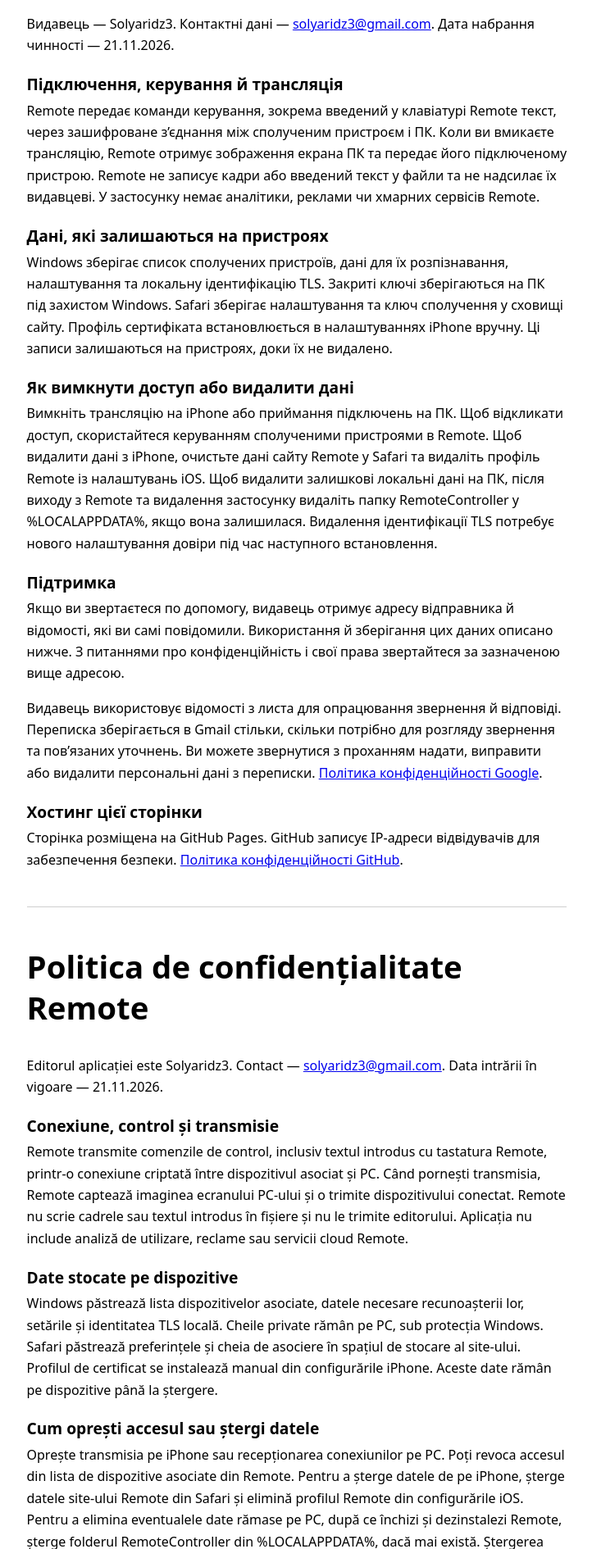
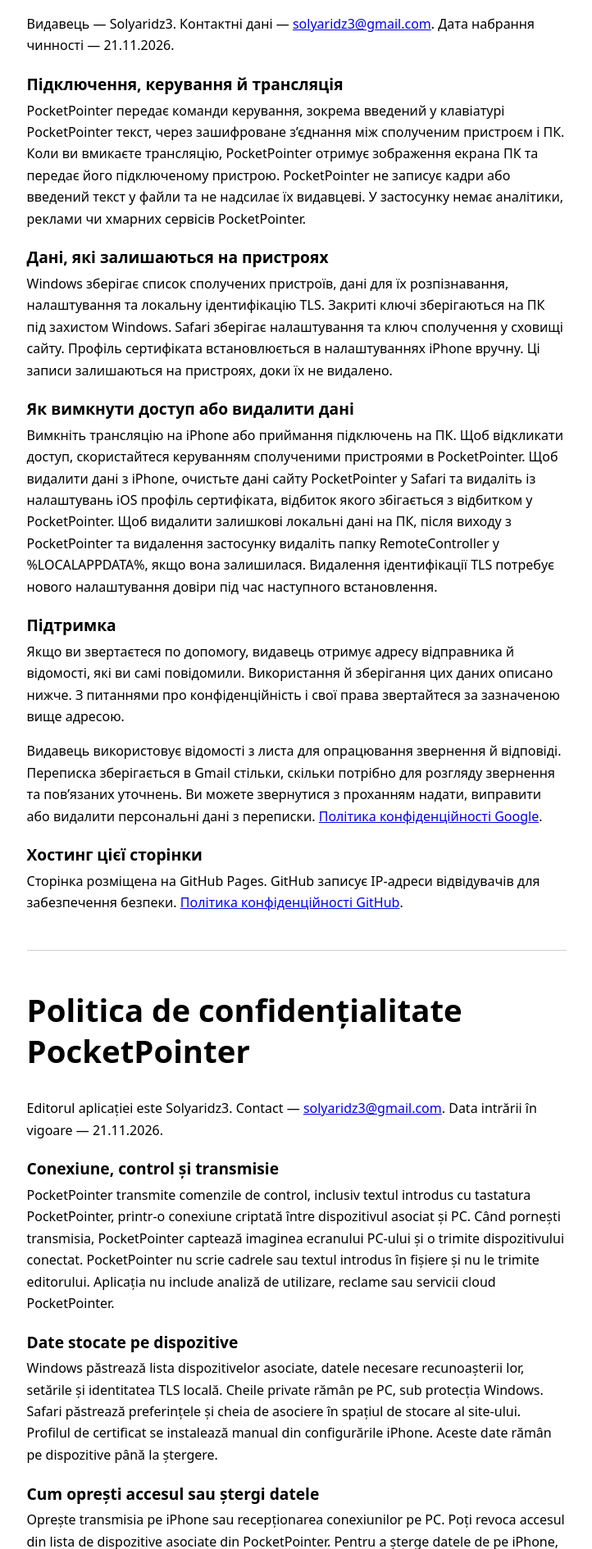
Before and after one commit to Solyaridz3/remote-privacy, a plain HTML site: page index.html in a window 1280 px wide. Shown: the part 219-2109 px from the top of the page at 82% size, without its empty margins (278-1000 px from the left). Drawn offline with Linux system fonts and the light colour scheme.

Commit message:
Rename Remote to PocketPointer

```diff
--- a/index.html
+++ b/index.html
@@ -3,7 +3,7 @@
 <head>
   <meta charset="utf-8">
   <meta name="viewport" content="width=device-width, initial-scale=1">
-  <title>Remote · Конфіденційність / Confidențialitate</title>
+  <title>PocketPointer · Конфіденційність / Confidențialitate</title>
   <style>
     :root { color-scheme: light dark; font-family: system-ui, sans-serif; }
     body { margin: 0; }
@@ -21,14 +21,14 @@
 <main>
   <nav aria-label="Мова / Limbă"><a href="#uk" lang="uk">Українська</a> · <a href="#ro" lang="ro">Română</a></nav>
   <section id="uk" lang="uk">
-    <h1>Політика конфіденційності Remote</h1>
+    <h1>Політика конфіденційності PocketPointer</h1>
     <p>Видавець — Solyaridz3. Контактні дані — <a href="mailto:solyaridz3@gmail.com">solyaridz3@gmail.com</a>. Дата набрання чинності — <time datetime="2026-11-21">21.11.2026</time>.</p>
     <h2>Підключення, керування й трансляція</h2>
-    <p>Remote передає команди керування, зокрема введений у клавіатурі Remote текст, через зашифроване з’єднання між сполученим пристроєм і ПК. Коли ви вмикаєте трансляцію, Remote отримує зображення екрана ПК та передає його підключеному пристрою. Remote не записує кадри або введений текст у файли та не надсилає їх видавцеві. У застосунку немає аналітики, реклами чи хмарних сервісів Remote.</p>
+    <p>PocketPointer передає команди керування, зокрема введений у клавіатурі PocketPointer текст, через зашифроване з’єднання між сполученим пристроєм і ПК. Коли ви вмикаєте трансляцію, PocketPointer отримує зображення екрана ПК та передає його підключеному пристрою. PocketPointer не записує кадри або введений текст у файли та не надсилає їх видавцеві. У застосунку немає аналітики, реклами чи хмарних сервісів PocketPointer.</p>
     <h2>Дані, які залишаються на пристроях</h2>
     <p>Windows зберігає список сполучених пристроїв, дані для їх розпізнавання, налаштування та локальну ідентифікацію TLS. Закриті ключі зберігаються на ПК під захистом Windows. Safari зберігає налаштування та ключ сполучення у сховищі сайту. Профіль сертифіката встановлюється в налаштуваннях iPhone вручну. Ці записи залишаються на пристроях, доки їх не видалено.</p>
     <h2>Як вимкнути доступ або видалити дані</h2>
-    <p>Вимкніть трансляцію на iPhone або приймання підключень на ПК. Щоб відкликати доступ, скористайтеся керуванням сполученими пристроями в Remote. Щоб видалити дані з iPhone, очистьте дані сайту Remote у Safari та видаліть профіль Remote із налаштувань iOS. Щоб видалити залишкові локальні дані на ПК, після виходу з Remote та видалення застосунку видаліть папку RemoteController у %LOCALAPPDATA%, якщо вона залишилася. Видалення ідентифікації TLS потребує нового налаштування довіри під час наступного встановлення.</p>
+    <p>Вимкніть трансляцію на iPhone або приймання підключень на ПК. Щоб відкликати доступ, скористайтеся керуванням сполученими пристроями в PocketPointer. Щоб видалити дані з iPhone, очистьте дані сайту PocketPointer у Safari та видаліть із налаштувань iOS профіль сертифіката, відбиток якого збігається з відбитком у PocketPointer. Щоб видалити залишкові локальні дані на ПК, після виходу з PocketPointer та видалення застосунку видаліть папку RemoteController у %LOCALAPPDATA%, якщо вона залишилася. Видалення ідентифікації TLS потребує нового налаштування довіри під час наступного встановлення.</p>
     <h2>Підтримка</h2>
     <p>Якщо ви звертаєтеся по допомогу, видавець отримує адресу відправника й відомості, які ви самі повідомили. Використання й зберігання цих даних описано нижче. З питаннями про конфіденційність і свої права звертайтеся за зазначеною вище адресою.</p>
     <p>Видавець використовує відомості з листа для опрацювання звернення й відповіді. Переписка зберігається в Gmail стільки, скільки потрібно для розгляду звернення та пов’язаних уточнень. Ви можете звернутися з проханням надати, виправити або видалити персональні дані з переписки. <a href="https://policies.google.com/privacy">Політика конфіденційності Google</a>.</p>
@@ -36,14 +36,14 @@
     <p>Сторінка розміщена на GitHub Pages. GitHub записує IP-адреси відвідувачів для забезпечення безпеки. <a href="https://docs.github.com/en/site-policy/privacy-policies/github-general-privacy-statement">Політика конфіденційності GitHub</a>.</p>
   </section>
   <section id="ro" lang="ro">
-    <h1>Politica de confidențialitate Remote</h1>
+    <h1>Politica de confidențialitate PocketPointer</h1>
     <p>Editorul aplicației este Solyaridz3. Contact — <a href="mailto:solyaridz3@gmail.com">solyaridz3@gmail.com</a>. Data intrării în vigoare — <time datetime="2026-11-21">21.11.2026</time>.</p>
     <h2>Conexiune, control și transmisie</h2>
-    <p>Remote transmite comenzile de control, inclusiv textul introdus cu tastatura Remote, printr-o conexiune criptată între dispozitivul asociat și PC. Când pornești transmisia, Remote captează imaginea ecranului PC-ului și o trimite dispozitivului conectat. Remote nu scrie cadrele sau textul introdus în fișiere și nu le trimite editorului. Aplicația nu include analiză de utilizare, reclame sau servicii cloud Remote.</p>
+    <p>PocketPointer transmite comenzile de control, inclusiv textul introdus cu tastatura PocketPointer, printr-o conexiune criptată între dispozitivul asociat și PC. Când pornești transmisia, PocketPointer captează imaginea ecranului PC-ului și o trimite dispozitivului conectat. PocketPointer nu scrie cadrele sau textul introdus în fișiere și nu le trimite editorului. Aplicația nu include analiză de utilizare, reclame sau servicii cloud PocketPointer.</p>
     <h2>Date stocate pe dispozitive</h2>
     <p>Windows păstrează lista dispozitivelor asociate, datele necesare recunoașterii lor, setările și identitatea TLS locală. Cheile private rămân pe PC, sub protecția Windows. Safari păstrează preferințele și cheia de asociere în spațiul de stocare al site-ului. Profilul de certificat se instalează manual din configurările iPhone. Aceste date rămân pe dispozitive până la ștergere.</p>
     <h2>Cum oprești accesul sau ștergi datele</h2>
-    <p>Oprește transmisia pe iPhone sau recepționarea conexiunilor pe PC. Poți revoca accesul din lista de dispozitive asociate din Remote. Pentru a șterge datele de pe iPhone, șterge datele site-ului Remote din Safari și elimină profilul Remote din configurările iOS. Pentru a elimina eventualele date rămase pe PC, după ce închizi și dezinstalezi Remote, șterge folderul RemoteController din %LOCALAPPDATA%, dacă mai există. Ștergerea identității TLS necesită configurarea din nou a încrederii la următoarea instalare.</p>
+    <p>Oprește transmisia pe iPhone sau recepționarea conexiunilor pe PC. Poți revoca accesul din lista de dispozitive asociate din PocketPointer. Pentru a șterge datele de pe iPhone, șterge datele site-ului PocketPointer din Safari și elimină din configurările iOS profilul certificatului cu amprenta afișată în PocketPointer. Pentru a elimina eventualele date rămase pe PC, după ce închizi și dezinstalezi PocketPointer, șterge folderul RemoteController din %LOCALAPPDATA%, dacă mai există. Ștergerea identității TLS necesită configurarea din nou a încrederii la următoarea instalare.</p>
     <h2>Asistență</h2>
     <p>Dacă ne contactezi, editorul primește adresa expeditorului și informațiile pe care alegi să le comunici. Prelucrarea și păstrarea acestor date sunt descrise mai jos. Pentru întrebări privind confidențialitatea și exercitarea drepturilor, folosește adresa de mai sus.</p>
     <p>Editorul folosește informațiile din mesaj pentru a analiza solicitarea și a răspunde. Corespondența este păstrată în Gmail cât timp este necesar pentru soluționarea solicitării și a clarificărilor asociate. Poți cere accesul la datele personale din corespondență, corectarea sau ștergerea lor. <a href="https://policies.google.com/privacy">Politica de confidențialitate Google</a>.</p>
```
